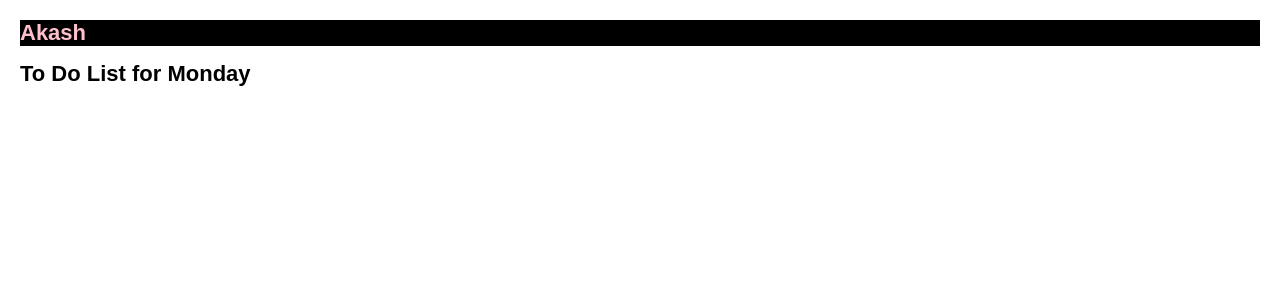
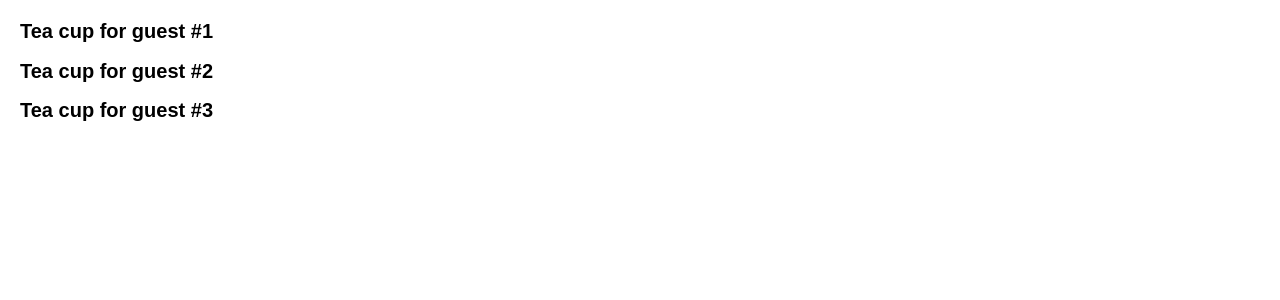
Before and after one commit to theakashsarkar/tic-tac-toe, a React (Vite) app: page / in a window 1280 px wide. Shown: the top 300 px of the page. Built offline with nearby package versions, Linux system fonts and the light colour scheme.

Commit message:
Descriebe Ui

```diff
--- a/src/App.jsx
+++ b/src/App.jsx
@@ -1,37 +1,15 @@
-function Profile() {
-    return (
-        <img
-            src="https://i.imgur.com/MK3eW3As.jpg"
-            alt="Akash"
-        />
-    )
+
+function Cup({ guest })
+{
+    return <h2>Tea cup for guest #{guest}</h2>;
 }
 
-const person = {
-    name : 'Akash',
-    theme: {
-        backgroundColor: 'black',
-        color: 'pink'
-    }
-}
-const today = new Date();
-
-function formDate(date) {
-    return new Intl.DateTimeFormat(
-        'en-US',
-        { weekday: "long"}
-    ).format(date)
-}
-
-export default function TodoList()
-{
+export default function TeaSet() {
     return (
         <>
-            <div style={person.theme}>
-                <h1>{ person.name }</h1>
-            </div>
-            <h1>To Do List for {formDate(today)}</h1>
+            <Cup guest={1}/>
+            <Cup guest={2}/>
+            <Cup guest={3}/>
         </>
-
-    )
+    );
 }
--- a/src/utils.js
+++ /dev/null
@@ -1,5 +0,0 @@
-export default getImageUrl(person, size = 's') {
-    return (
-      'https://i.imgur.com/' + preson.imageID + size + '.jpg'
-    );
-}
```
Also changed, not shown: src/utils.jsx (added, +10 -0 lines).
